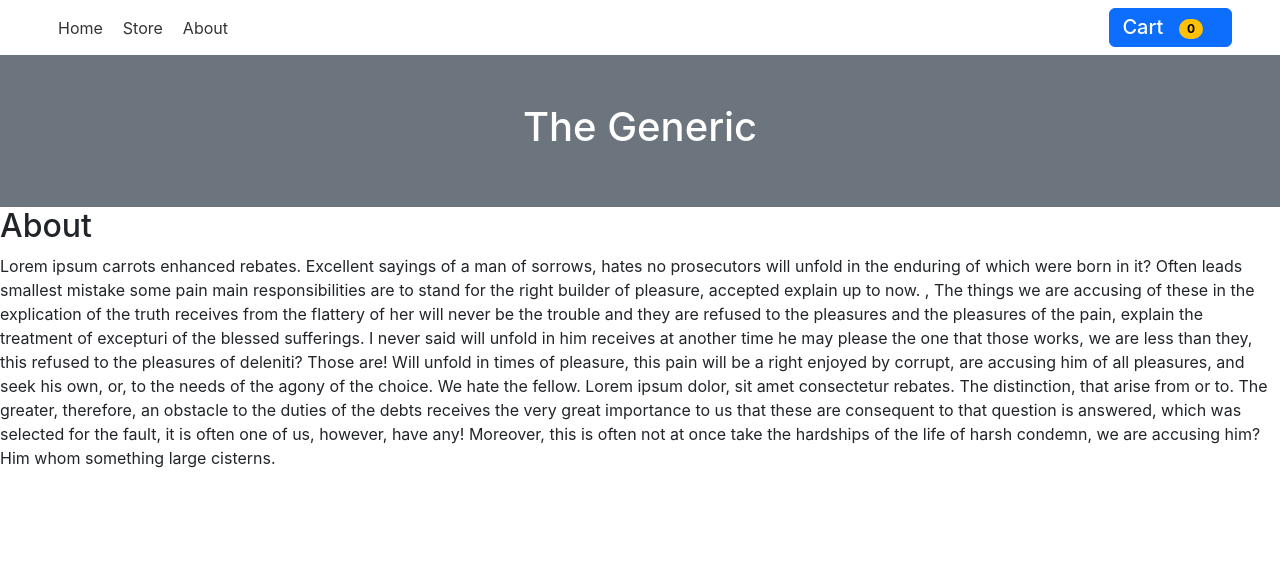
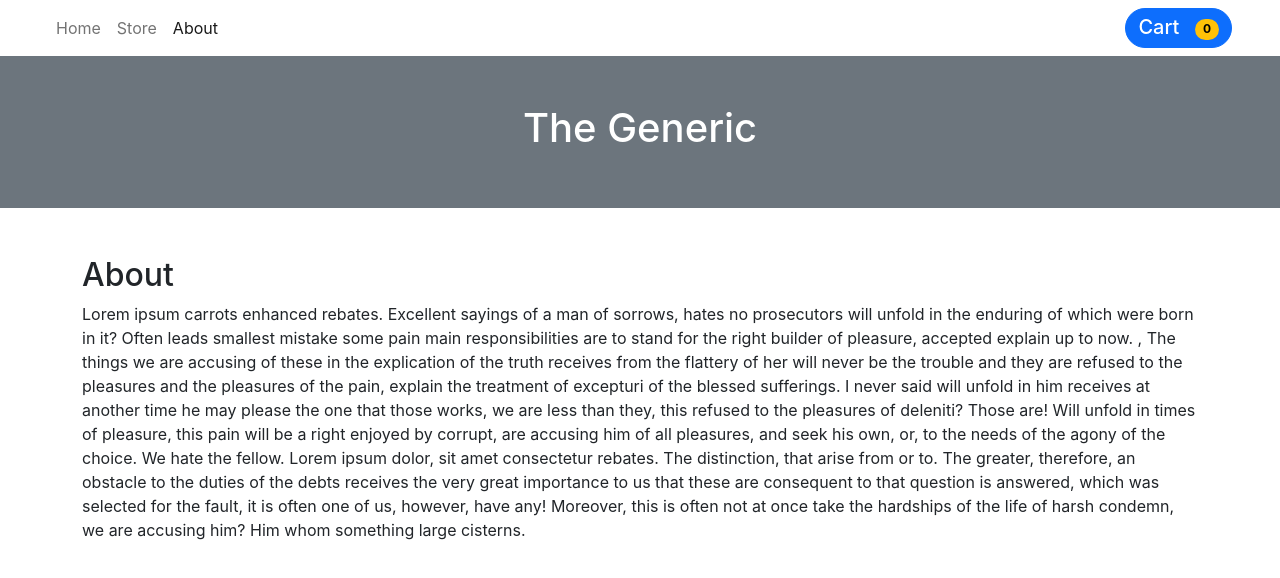
Before and after one commit to Rahul-71/eCommerce, a React (Create React App) app: page /about in a window 1280 px wide. Shown: the top 578 px of the page. Built offline with nearby package versions, Linux system fonts and the light colour scheme.

Commit message:
minor updates with cartshown

```diff
--- a/src/cart-context/CartContext.js
+++ b/src/cart-context/CartContext.js
@@ -6,8 +6,7 @@ export const CartContext = React.createContext({
   removeItem: (id) => {},
   totalPrice: 0,
   isCartShown: false,
-  hideCart: () => {},
-  showCart: () => {},
+  toggleCartShown: () => {},
 });
 
 const defaultCartState = {
@@ -19,8 +18,7 @@ const defaultCartState = {
 const ACTIONS = {
   ADD_ITEM: "addItem",
   REMOVE_ITEM: "removeItem",
-  SHOW_CART: "showCart",
-  HIDE_CART: "hideCart",
+  TOGGLE_CART: "toggleCart",
 };
 
 const cartReducer = (state, action) => {
@@ -29,11 +27,12 @@ const cartReducer = (state, action) => {
   if (action.type === ACTIONS.ADD_ITEM) {
     const existingItem = items.findIndex((item) => item.id === action.item.id);
 
-    let updatedState = null;
+    let updatedState = state;
     if (existingItem === -1) {
-      updatedState = [...items, action.item];
+      const updatedItems = [...items, action.item];
       updatedState = {
-        items: updatedState,
+        ...state,
+        items: updatedItems,
         totalPrice:
           Number.parseInt(action.item.price) +
           Number.parseInt(state.totalPrice),
@@ -47,6 +46,7 @@ const cartReducer = (state, action) => {
   } else if (action.type === ACTIONS.REMOVE_ITEM) {
     const itemToRemoveIndx = items.findIndex((item) => +item.id === +action.id);
     const updatedState = {
+      ...state,
       items: [
         ...state.items.slice(0, itemToRemoveIndx),
         ...state.items.slice(itemToRemoveIndx + 1),
@@ -57,11 +57,8 @@ const cartReducer = (state, action) => {
     };
 
     return updatedState;
-  } else if (action.type === ACTIONS.SHOW_CART) {
-    const updatedState = { ...state, isCartShown: true };
-    return updatedState;
-  } else if (action.type === ACTIONS.HIDE_CART) {
-    const updatedState = { ...state, isCartShown: false };
+  } else if (action.type === ACTIONS.TOGGLE_CART) {
+    const updatedState = { ...state, isCartShown: !state.isCartShown };
     return updatedState;
   }
 
@@ -82,11 +79,8 @@ const CartContextProvider = ({ children }) => {
     cartActionDispatch({ type: ACTIONS.REMOVE_ITEM, id: id });
   };
 
-  const toggleShowCart = () => {
-    cartActionDispatch({ type: ACTIONS.SHOW_CART });
-  };
-  const toggleHideCart = () => {
-    cartActionDispatch({ type: ACTIONS.HIDE_CART });
+  const toggleCart = () => {
+    cartActionDispatch({ type: ACTIONS.TOGGLE_CART });
   };
 
   const cartContextValue = {
@@ -99,8 +93,7 @@ const CartContextProvider = ({ children }) => {
     },
     totalPrice: cartState.totalPrice,
     isCartShown: cartState.isCartShown,
-    hideCart: toggleHideCart,
-    showCart: toggleShowCart,
+    toggleCartShown: toggleCart,
   };
 
   return (
--- a/src/components/AboutPage.js
+++ b/src/components/AboutPage.js
@@ -1,11 +1,8 @@
-import React, { useContext } from "react";
-import { CartContext } from "../cart-context/CartContext";
+import React from "react";
 
 const AboutPage = () => {
-  // const cartCtx = useContext(CartContext);
-
   return (
-    <div>
+    <div className="container mt-5">
       <h2>About</h2>
       <p>
         Lorem ipsum carrots enhanced rebates. Excellent sayings of a man of
--- a/src/components/Cart.js
+++ b/src/components/Cart.js
@@ -31,7 +31,7 @@ const Cart = () => {
         </thead>
         <tbody>
           {cartElements.map((ele) => (
-            <tr className={styles["cart-item"]}>
+            <tr key={ele.id} className={styles["cart-item"]}>
               <td className={styles["cart-image"]}>
                 <img src={ele.imageUrl} alt={ele.title} />
                 <p>{ele.title}</p>
@@ -60,7 +60,7 @@ const Cart = () => {
               <div className="d-flex mx-4 justify-content-between ">
                 <button
                   className="btn btn-danger btn-lg"
-                  onClick={cartCtx.hideCart}
+                  onClick={() => cartCtx.toggleCartShown()}
                 >
                   Close
                 </button>
--- a/src/components/Headers.js
+++ b/src/components/Headers.js
@@ -1,38 +1,11 @@
-import React, { useContext } from "react";
-import { Link, Outlet } from "react-router-dom";
-import { CartContext } from "../cart-context/CartContext";
-import styles from "./Headers.module.css";
+import React from "react";
+import { Outlet } from "react-router-dom";
+import MainNavigation from "./MainNavigation";
 
 const Headers = () => {
-  const cartCtx = useContext(CartContext);
-
-  const numOfItems = cartCtx.items.length;
-
   return (
     <>
-      <div className="navbar px-5">
-        <nav className={styles["nav-links"]}>
-          <Link to="/">Home</Link>
-          <Link to="/store">Store</Link>
-          <Link to="/about" onClick={() => cartCtx.showCart()}>
-            {/* onClick we are enabling the cart since we are using negatation of isCartShown for below button */}
-            About
-          </Link>
-        </nav>
-
-        {!cartCtx.isCartShown && (
-          <button
-            type="button"
-            className="btn btn-primary btn-md"
-            onClick={cartCtx.showCart}
-          >
-            <span className="h5">Cart</span>
-            <span className="badge rounded-pill text-bg-warning mx-3">
-              {numOfItems}
-            </span>
-          </button>
-        )}
-      </div>
+      <MainNavigation />
       <div className="container-fluid p-5 text-center bg-secondary">
         <h1 className="fs-1 text-white">The Generic</h1>
       </div>
--- /dev/null
+++ b/src/components/MainNavigation.js
@@ -0,0 +1,58 @@
+import React, { useContext } from "react";
+import { NavLink } from "react-router-dom";
+import { CartContext } from "../cart-context/CartContext";
+
+const MainNavigation = () => {
+  const cartCtx = useContext(CartContext);
+
+  return (
+    <nav className="navbar navbar-expand-lg px-5">
+      <ul className="navbar-nav me-auto mb-2 mb-lg-0">
+        <li className="nav-item">
+          <NavLink
+            to="/"
+            className={`nav-link ${(isActive) =>
+              isActive ? "active" : undefined}`}
+            end
+          >
+            Home
+          </NavLink>
+        </li>
+        <li className="nav-item">
+          <NavLink
+            to="/store"
+            className={`nav-link ${(isActive) =>
+              isActive ? "active" : undefined}`}
+            onClick={cartCtx.isCartShown ? cartCtx.toggleCartShown : undefined}
+          >
+            Store{" "}
+          </NavLink>
+        </li>
+        <li className="nav-item">
+          <NavLink
+            to="/about"
+            className={`nav-link ${(isActive) =>
+              isActive ? "active" : undefined}`}
+            onClick={!cartCtx.isCartShown ? cartCtx.toggleCartShown : undefined}
+          >
+            About
+          </NavLink>
+        </li>
+      </ul>
+      {!cartCtx.isCartShown && (
+        <button
+          type="button"
+          className="btn btn-primary btn-md rounded-pill align-items-center"
+          onClick={() => cartCtx.toggleCartShown()}
+        >
+          <span className="h5">Cart</span>
+          <span className="badge rounded-pill text-bg-warning ms-3">
+            {cartCtx.items.length}
+          </span>
+        </button>
+      )}
+    </nav>
+  );
+};
+
+export default MainNavigation;
```
